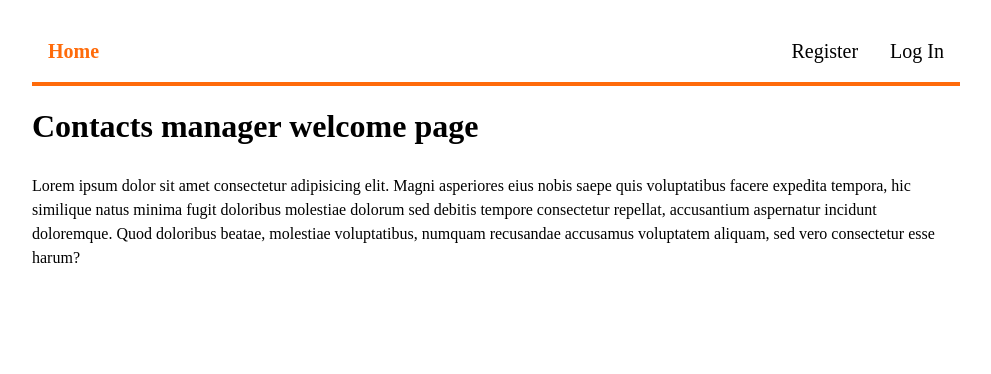
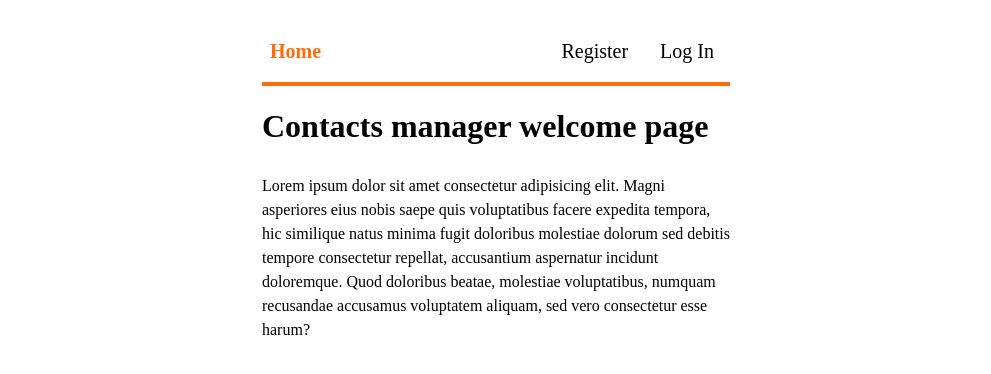
Before and after one commit to kostyaslob/goit-react-hw-08, a React (Vite) app: page / in a window 1280 px wide. Shown: the top 374 px of the page, without its empty margins (144-1135 px from the left). Built offline with nearby package versions, Linux system fonts and the light colour scheme.

Commit message:
fix Layout

```diff
--- a/src/components/ContactList/ContactList.module.css
+++ b/src/components/ContactList/ContactList.module.css
@@ -1,5 +1,5 @@
 .contactList {
-    width: 500px;
+    max-width: 500px;
     display: flex;
     flex-direction: column;
     gap: 10px;
--- a/src/components/Layout/Layout.module.css
+++ b/src/components/Layout/Layout.module.css
@@ -1,5 +1,5 @@
 .container {
-    max-width: 960px;
+    max-width: 500px;
     margin: 0 auto;
     padding: 0 16px;
 }
--- a/src/components/Navigation/Navigation.module.css
+++ b/src/components/Navigation/Navigation.module.css
@@ -3,7 +3,7 @@
     text-decoration: none;
     font-weight: 700;
     font-size: 20px;
-    padding: 8px 16px;
+    padding: 8px;
     border-radius: 4px;
     color: black;
 
```
Also changed, not shown: src/redux/auth/operations.js (line endings or trailing spaces).
